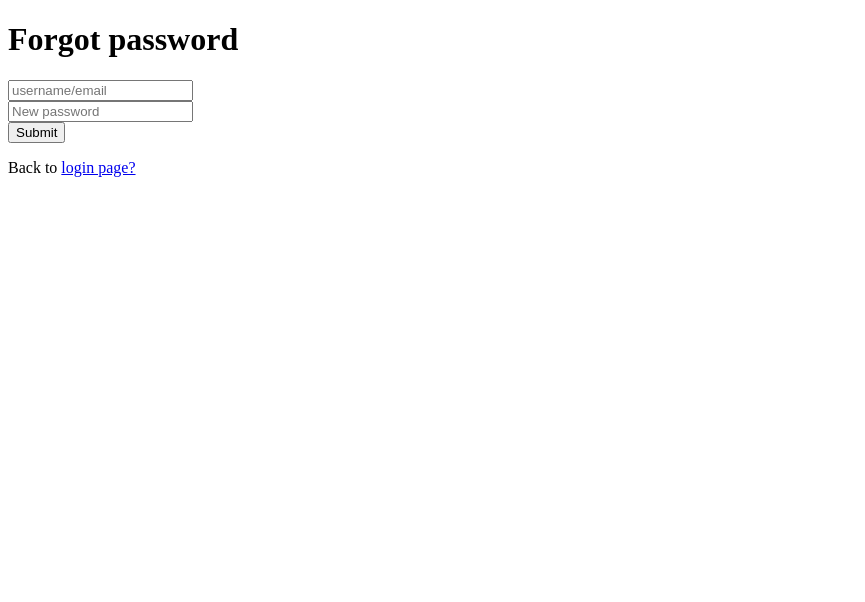
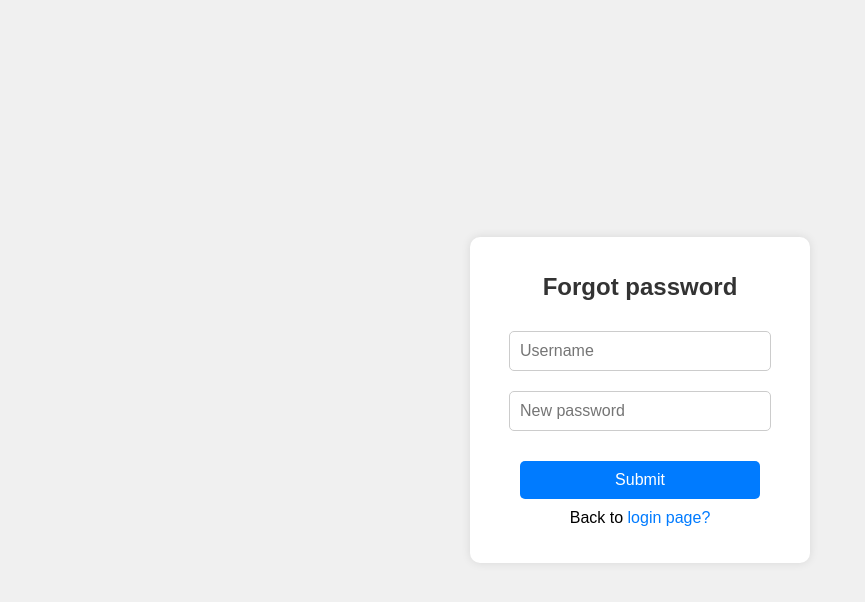
Before and after one commit to andrewsudardjo/EmployeeLeave, a PHP site: page /forgotpass.php in a window 1280 px wide. Shown: the top 602 px of the page, without its empty margins (0-865 px from the left). Run offline with PHP 8.4, Linux system fonts and the light colour scheme.

Commit message:
Update forgotpass.php

```diff
--- a/forgotpass.php
+++ b/forgotpass.php
@@ -2,24 +2,25 @@
 <html lang="en">
 <head>
     <title>Forgot Password</title>
+    <link href="forgotpass.css" rel="stylesheet">
 </head>
 <body>
+    <div class="forgot-password-page">
         <h1>Forgot password</h1>
         <form method="POST" action="#">
-        <input type="text" id="username" name="username" placeholder="username/email">
+            <input type="text" id="username" name="username" placeholder="Username" required>
             <br>
-        <input type="text" id="newpass" name="newpass" placeholder="New password">
+            <input type="password" id="newpass" name="newpass" placeholder="New password" required>
             <br>
             <button type="submit" name="change">Submit</button>
             <p>Back to <a href="homepage.php">login page?</a></p>
         </form>
+    </div>
 
     <?php
     session_start();
-    if($_SERVER['REQUEST_METHOD']=='POST') {
-        try {
-            $pdo = new PDO('mysql:host=localhost;dbname=mydb', 'myapp', '1234');
-            $pdo->setAttribute(PDO::ATTR_ERRMODE, PDO::ERRMODE_EXCEPTION);
+    if ($_SERVER['REQUEST_METHOD'] == 'POST') {
+        include 'dbconnect.php';
 
         $username = $_POST['username'];
         $newpassword = $_POST['newpass'];
@@ -27,15 +28,12 @@
         // Hash the new password before storing it in the database
         $hashed_password = password_hash($newpassword, PASSWORD_DEFAULT);
 
-            $con = "UPDATE user SET password=:newpassword WHERE username=:username";
+        $con = "UPDATE user SET password = :newpassword WHERE username = :username";
         $chngpwd1 = $pdo->prepare($con);
         $chngpwd1->bindParam(':username', $username, PDO::PARAM_STR);
         $chngpwd1->bindParam(':newpassword', $hashed_password, PDO::PARAM_STR);
         $chngpwd1->execute();
-            echo "Your Password successfully changed";
-        } catch(PDOException $e) {
-            die("Could not connect to database: " . $e->getMessage());
-        }
+        echo "Your password has been successfully changed";
     }
     ?>
 </body>
```
Lines whose indentation alone changed are shown as unchanged.
